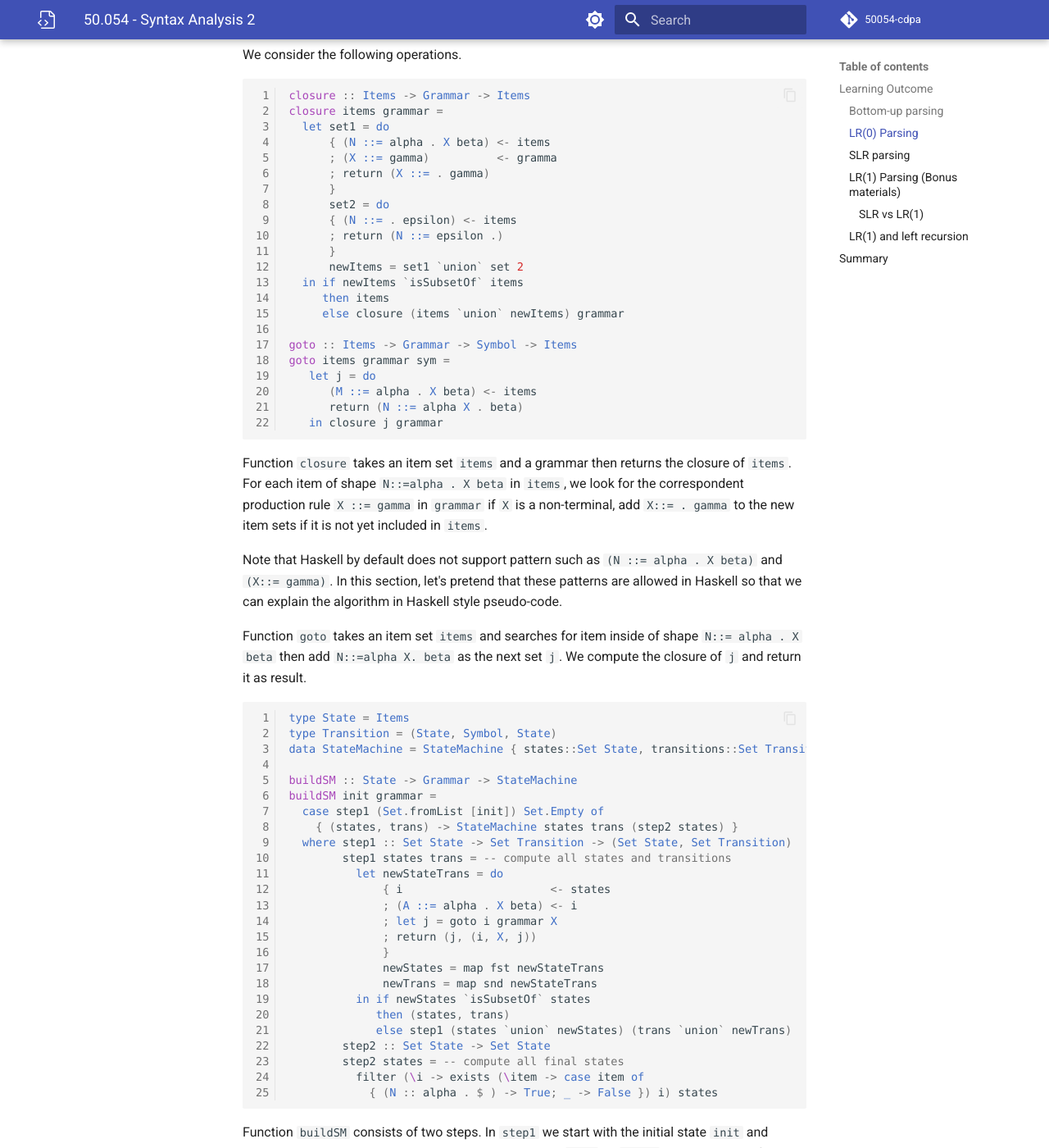
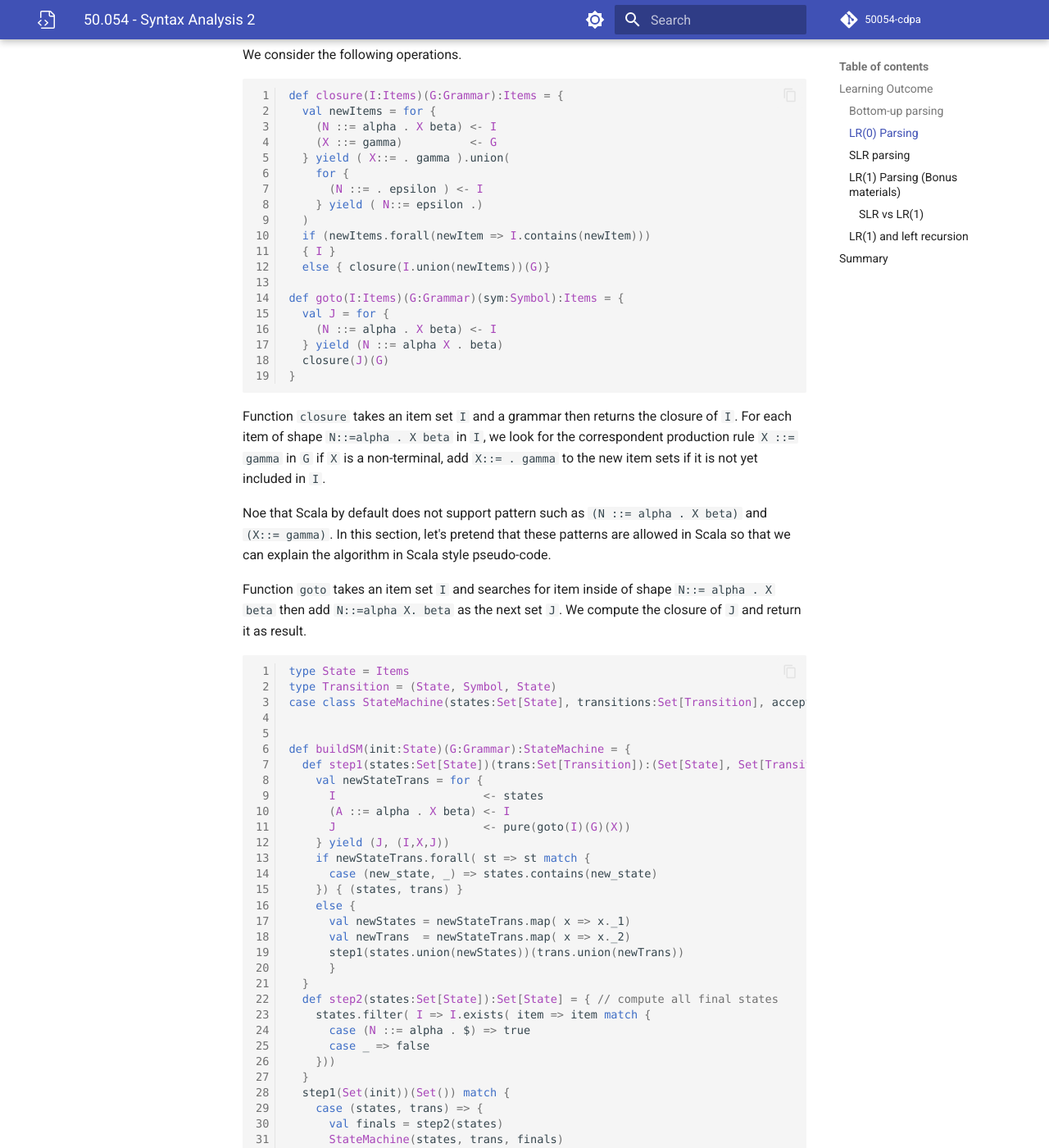
Before and after one commit to 50054-cdpa/notes, an MkDocs documentation site: the page built from docs/syntax_analysis_2.md, in a window 1280 px wide and 1400 px high, scrolled down 3837 px. Shown: the whole window at 82% size. Built offline with MkDocs 1.6.1 and Material for MkDocs 9.7.7, drawn with Linux system fonts in a browser that asks for light colours; some web fonts are replaced; comment, search, counter and statistics services are not loaded; some of the changed text lies outside the part shown.

Commit message:
converting the notes from Haskell to Scala (attempt 2)

````diff
--- a/docs/syntax_analysis_2.md
+++ b/docs/syntax_analysis_2.md
@@ -92,7 +92,7 @@ We first consider the simplest parsing table where we ignore the leading token f
 
 The main idea is that the actions (which define the change and update of the state and stack) are output based on the current state and the current stack. If we recall that this is a form of state machine.
 
-From this point onwards, we use pseudo Haskell syntax illustrate the algorithm behind the parsing table construction.
+From this point onwards, we use pseudo Scala syntax illustrate the algorithm behind the parsing table construction.
 
 Let `.` denote a meta symbol which indicate the current parsing context in a production rule.
 
@@ -108,71 +108,77 @@ We call each of these possible contexts an `Item`.
 We define `Items` to be a set of `Item`s, `Grammar` to be a set of production rules (whose definition is omitted, we use the syntax
 `LHS::=RHS` directly in the pseudo-code.)
 
-```hs
-type Items = Set Item
-type Grammar = Set Prod
+```scala
+type Items = Set[Item]
+type Grammar = Set[Prod]
 ```
 
 We consider the following operations.
 
-```hs
-closure :: Items -> Grammar -> Items
-closure items grammar =
-  let set1 = do
-      { (N ::= alpha . X beta) <- items
-      ; (X ::= gamma)          <- gramma
-      ; return (X ::= . gamma)
-      }
-      set2 = do
-      { (N ::= . epsilon) <- items
-      ; return (N ::= epsilon .)
-      }
-      newItems = set1 `union` set 2
-  in if newItems `isSubsetOf` items
-     then items
-     else closure (items `union` newItems) grammar
+```scala
+def closure(I:Items)(G:Grammar):Items = {
+  val newItems = for {
+    (N ::= alpha . X beta) <- I
+    (X ::= gamma)          <- G
+  } yield ( X::= . gamma ).union(
+    for {
+      (N ::= . epsilon ) <- I
+    } yield ( N::= epsilon .)
+  )
+  if (newItems.forall(newItem => I.contains(newItem)))
+  { I }
+  else { closure(I.union(newItems))(G)}
 
-goto :: Items -> Grammar -> Symbol -> Items
-goto items grammar sym =
-   let j = do
-      (M ::= alpha . X beta) <- items
-      return (N ::= alpha X . beta)
-   in closure j grammar
+def goto(I:Items)(G:Grammar)(sym:Symbol):Items = {
+  val J = for {
+    (N ::= alpha . X beta) <- I
+  } yield (N ::= alpha X . beta)
+  closure(J)(G)
+}
 ```
 
-Function `closure` takes an item set `items` and a grammar then returns the closure of `items`. For each item of shape `N::=alpha . X beta` in `items`, we look for the correspondent production rule `X ::= gamma` in `grammar` if `X` is a non-terminal, add `X::= . gamma` to the new item sets if it is not yet included in `items`.
+Function `closure` takes an item set `I` and a grammar then returns the closure of `I`. For each item of shape `N::=alpha . X beta` in `I`, we look for the correspondent production rule `X ::= gamma` in `G` if `X` is a non-terminal, add `X::= . gamma` to the new item sets if it is not yet included in `I`.
 
-Note that Haskell by default does not support pattern such as `(N ::= alpha . X beta)` and `(X::= gamma)`. In this section, let's pretend that these patterns are allowed in Haskell so that we can explain the algorithm in Haskell style pseudo-code.
+Noe that Scala by default does not support pattern such as `(N ::= alpha . X beta)` and `(X::= gamma)`. In this section, let's pretend that these patterns are allowed in Scala so that we can explain the algorithm in Scala style pseudo-code.
 
-Function `goto` takes an item set `items` and searches for item inside of shape
-`N::= alpha . X beta` then add `N::=alpha X. beta` as the next set `j`. We compute the closure of `j` and return it as result.
+Function `goto` takes an item set `I` and searches for item inside of shape
+`N::= alpha . X beta` then add `N::=alpha X. beta` as the next set `J`. We compute the closure of `J` and return it as result.
 
-```hs
+```scala
 type State = Items
 type Transition = (State, Symbol, State)
-data StateMachine = StateMachine { states::Set State, transitions::Set Transition , accepts::Set State}
+case class StateMachine(states:Set[State], transitions:Set[Transition], accepts:Set[State])
 
-buildSM :: State -> Grammar -> StateMachine
-buildSM init grammar =
-  case step1 (Set.fromList [init]) Set.Empty of
-    { (states, trans) -> StateMachine states trans (step2 states) }
-  where step1 :: Set State -> Set Transition -> (Set State, Set Transition)
-        step1 states trans = -- compute all states and transitions
-          let newStateTrans = do
-              { i                      <- states
-              ; (A ::= alpha . X beta) <- i
-              ; let j = goto i grammar X
-              ; return (j, (i, X, j))
-              }
-              newStates = map fst newStateTrans
-              newTrans = map snd newStateTrans
-          in if newStates `isSubsetOf` states
-             then (states, trans)
-             else step1 (states `union` newStates) (trans `union` newTrans)
-        step2 :: Set State -> Set State
-        step2 states = -- compute all final states
-          filter (\i -> exists (\item -> case item of
-            { (N :: alpha . $ ) -> True; _ -> False }) i) states
+
+def buildSM(init:State)(G:Grammar):StateMachine = {
+  def step1(states:Set[State])(trans:Set[Transition]):(Set[State], Set[Transition]) = { // compute all states and transitions
+    val newStateTrans = for {
+      I                      <- states
+      (A ::= alpha . X beta) <- I
+      J                      <- pure(goto(I)(G)(X))
+    } yield (J, (I,X,J))
+    if newStateTrans.forall( st => st match {
+      case (new_state, _) => states.contains(new_state)
+    }) { (states, trans) }
+    else {
+      val newStates = newStateTrans.map( x => x._1)
+      val newTrans  = newStateTrans.map( x => x._2)
+      step1(states.union(newStates))(trans.union(newTrans))
+      }
+  }
+  def step2(states:Set[State]):Set[State] = { // compute all final states
+    states.filter( I => I.exists( item => item match {
+      case (N ::= alpha . $) => true
+      case _ => false
+    }))
+  }
+  step1(Set(init))(Set()) match {
+    case (states, trans) => {
+      val finals = step2(states)
+      StateMachine(states, trans, finals)
+    }
+  }
+}
 ```
 
 Function `buildSM` consists of two steps. In `step1` we start with the initial state `init` and compute all possible states and transitions by applying `goto`. In `step2`, we compute all final states.
@@ -180,6 +186,7 @@ Function `buildSM` consists of two steps. In `step1` we start with the initial s
 By applying `buildSM` to Grammar 6 yields the following state diagram.
 
 ```mermaid
+
 graph
   State10["State10 <br/> S'::=.E$ <br/> E::=.TE' <br/> T::=i "]--T-->State11["State11 <br/> E::=T.E' <br/> E'::=+TE' <br/> E'::= . epsilon <br/> E'::= epsilon."]
   State10--E-->State12["State12 <br/> S'::=E.$"]
@@ -192,52 +199,53 @@ graph
   State15--E'-->State16["State16 <br/> E'::=+TE'."]
 ```
 
-```hs
-reduce :: [State] -> [(Items, Prod)]
-reduce states =
-  foldl (\(acc, items) ->
-    foldl (\(acc2,item) -> case item of
-      { (N::= alpha . ) -> acc2 ++ [(item, N::=alpha)]
-      ; _  -> acc2
-      } acc (toList items))
-  ) [] states
+```scala
+def reduce(states:List[State]):List[(Items, Prod)] = {
+  states.foldLeft(List())((accI:(List[(Items,Prod)], Items)) => accI match {
+    case (acc,I) => I.toList.foldLeft(acc)( ai:(List[(Items,Prod)], Item)) => ai match {
+      case (a, ( N::= alpha .)) => a.append(List((I, N::=alpha)))
+      case (a, _) => a
+    }
+  }
+}
 ```
 
 Function `reduce` takes a list of states and search for item set that contains an item of shape `N::= alpha .`.
 
-```hs
+```scala
+enum Action {
+  case Shift(i:State)
+  case Reduce(p:Prod)
+  case Accept
+  case Goto(i:State)
+}
 
-data Action = Shift State | Reduce Prdo | Accept | Goto State
-
-ptable :: Grammar -> Prod -> [(State, Symbol, Action)]
-ptable grammar (S ::= X$) =
-  let init = closure (Set.fromList [S ::=.X$]) grammar
-  in case buildSM init grammar of
-  { StateMachine states trans finals ->
-    let shifts = do
-        { (i, x, j) <- trans
-        ; if isTerminal x
-        ; return (i, x, (Shift j))
+def ptable(G:Grammar)(prod:Prod):List[(State, Symbol, Action)] = prod match {
+  case (S::= X$) => {
+    val init = Set(closure(Set(S ::=.X$))(G))
+    buildSM(init)(G) match {
+      case StateMachine(states, trans, finals) => {
+        val shifts  = for {
+          (I, x, J) <- trans
+          if isTerminal(x)
+        } yield (I, x, Shift(J))
+        val gotos   = for {
+          (I, x, J) <- trans
+          if !isTerminal(x)
+          yield (I, x, Goto(J)))
         }
-
-        gotos = do
-        { (i, x, j) <- grans
-        ; if not (isTerminal x)
-        ; return (i, x, (Goto j))
-        }
-
-        reduces = do
-        { (i, N::=alpha) <- reduce states
-        ; x <- allTerminals grammar
-        ; return (i, x, reduce (N::=alpha))
-        }
-
-        accepts = do
-        { i <- finals
-        ; return (i, $, Accept)
-        }
-    in shifts ++ gotos ++ reduces ++ accepts
+        val reduces = for {
+          (I, N::=alpha) <- reduce(states)
+          x <- allTerminals(G)
+        } yield (I, x, Reduce(N::=alpha))
+        val accepts = for {
+          I <- finals
+        } yield (I, $, Accept)
+        shifts ++ gotos ++ reduces ++ accepts
+      }
+    }
   }
+}
 ```
 
 Function `ptable` computes the `LR(0)` parsing table by making use of the functions defined earlier.
@@ -263,47 +271,42 @@ One issue with the above `LR(0)` parsing table is that we see conflicts in cells
 
 A simple fix to this problem is to consider only the symbols that follows the LHS non-terminal.
 
-```hs
-reduce :: [State] -> [(Items, Symbol, Prod)]
-reduce states =
-  foldl (\(acc, items) ->
-    foldl (\(acc1, item) -> case item of
-      { (N::= alpha .) -> acc1 ++ (map (\s -> (I, s N::=alpha) (follow N grammar)) -- the fix
-      ; _ -> acc1)
-      }) acc (toList items)
-    ) [] states
+```scala
+def reduce(states:List[State]):List[(Items, Symbol, Prod)] = {
+  states.foldLeft(List())((accI:(List[(Items, Symbol,  Prod)], Items)) => accI match {
+    case (acc,I) => I.toList.foldLeft(acc)( ai:(List[(Items, Symbol,  Prod)], Item)) => ai match {
+      case (a, ( N::= alpha .)) => a ++ (follow(N).map( s => (I, s N::=alpha))) // fix
+      case (a, _) => a
+    }
+  }
+}
 
-ptable :: Grammar -> Prod -> [(State, Symbol, Action)]
-ptable gramamr (S ::= X$) =
-  let init = closure (Set.fromList [S ::=.X$]) grammar
-  in case buildSM init grammar of
-  { StateMachine states trans finals ->
-    let shifts = do
-        { (i, x, j) <- trans
-        ; if isTerminal x
-        ; return (i, x, (Shift j))
+def ptable(G:Grammar)(prod:Prod):List[(State, Symbol, Action)] = prod match {
+  case (S::= X$) => {
+    val init = Set(closure(Set(S ::=.X$))(G))
+    buildSM(init)(G) match {
+      case StateMachine(states, trans, finals) => {
+        val shifts  = for {
+          (I, x, J) <- trans
+          if isTerminal(x)
+        } yield (I, x, Shift(J))
+        val gotos   = for {
+          (I, x, J) <- trans
+          if !isTerminal(x)
+          yield (I, x, Goto(J)))
         }
-
-        gotos = do
-        { (i, x, j) <- grans
-        ; if not (isTerminal x)
-        ; return (i, x, (Goto j))
-        }
-
-        reduces = do
-        { (i, x, N::=alpha) <- reduce states --  the fix
-        ; return (i, x, reduce (N::=alpha))
-        }
-
-        accepts = do
-        { i <- finals
-        ; return (i, $, Accept)
-        }
-    in shifts ++ gotos ++ reduces ++ accepts
+        val reduces = for {
+          (I, x, N::=alpha) <- reduce(states)
+        } yield (I, x, Reduce(N::=alpha)) // fix
+        val accepts = for {
+          I <- finals
+        } yield (I, $, Accept)
+        shifts ++ gotos ++ reduces ++ accepts
+      }
+    }
   }
+}
 ```
-
-The helper function `follow` compute the set of following symbols from the given non-terminal and grammar. Its definition is omitted as the details were discussed in the last lesson (top-down parsing).
 
 Given this fix, we are able to generate the conflict-free parsing table that we introduced earlier in this section.
 
@@ -328,31 +331,30 @@ For instance for production rule 3 `E' ::= +TE'`, we have 12 possible items
 
 We adjust the definition of `closure` and `goto`
 
-```hs
-closure :: Items -> Grammar -> Items
-closure items grammar =
-  let newItems = do
-      { (N ::= alpah . X beta, t) <- items
-      ; (X ::= gamma)             <- grammar
-      ; w                         <- first (beta t) grammar
-      ; let js = do
-                 { (N ::= . epsilon, t) <- items
-                 ; return (N::= epsilon ., t)}
-      ; return ( X ::= . gamma, w) `union` js}
-  if (newItems `isSubsetOf` items)
-  then items
-  else closure (items `union` newItems) grammar
+```scala
+def closure(I:Items)(G:Grammar):Items = {
+  val newItems = for {
+    (N ::= alpha . X beta, t) <- I
+    (X ::= gamma)             <- G
+    w                         <- first(beta t)
+  } yield ( X::= . gamma, w).union(
+    for {
+      (N ::= . epsilon, t) <- I
+    } yield ( N::= epsilon ., t)
+  )
+  if (newItems.forall(newItem => I.contains(newItem)))
+  { I }
+  else { closure(I.union(newItems))(G)}
 
-goto :: Items -> Grammar -> Symbol -> Items
-goto items grammar sym =
-  let j = do
-        { (N ::= alpha . X beta, t) <- items
-        ; return (N ::= alpha X . beta, t)
-        }
-  in closure j grammar
+def goto(I:Items)(G:Grammar)(sym:Symbol):Items = {
+  val J = for {
+    (N ::= alpha . X beta, t) <- I
+  } yield (N ::= alpha X . beta, t)
+  closure(J)(G)
+}
 ```
 
-When computing the closure of an item `(N ::= alpha . X beta, t)`, we look up production rule `X ::= gamma`, to add `X ::= .gamma` into the new item set, we need to consider the possible leading terminal tokens coming from `beta`, and `t` in case `beta` accepts epsilon. The helper function `first` finds the set of first terminals in a sequence of symbols in the given grammar, which was discussed in the last unit (in top-down parsing.) We skip the details definition of `first` function.
+When computing the closure of an item `(N ::= alpha . X beta, t)`, we look up production rule `X ::= gamma`, to add `X ::= .gamma` into the new item set, we need to consider the possible leading terminal tokens coming from `beta`, and `t` in case `beta` accepts epsilon.
 
 Applying the adjusted definition, we have the follow state diagram
 
@@ -373,14 +375,15 @@ For the top-most production rule, there is no leading token, we put a special sy
 
 To incorporate item's new definition, we adjust the `reduce` function as follows
 
-```hs
-reduce :: [State] -> [(Items, Symbol, Prod)] =
-reduce states =
-  foldl ( \(acc, items) ->
-    foldl (\(acc1, item) -> case item of
-      { (N :: =alpha ., t) -> acc1 ++ [(I, t, N::=alpha)]
-      ;  _ -> acc1 }) acc (toList items)
-    ) [] states
+```scala
+def reduce(states:List[State]):List[(Items, Symbol, Prod)] = {
+  states.foldLeft(List())((accI:(List[(Items,Symbol, Prod)], Items)) => accI match {
+    case (acc,I) => I.toList.foldLeft(acc)( ai:(List[(Items, Symbol, Prod)], Item)) => ai match {
+      case (a, ( N::= alpha ., t)) => a.append(List((I, t, N::=alpha)))
+      case (a, _) => a
+    }
+  }
+}
 ```
 
 `buildSM` and `ptable` function remain unchanged as per `SLR` parsing.
@@ -465,7 +468,7 @@ graph
 |19 |   |  |   |  | reduce 3 | | | | | |
 |20 |   |  |   |  | reduce 5 | | | | | |
 
-In which the shift-reduce conflicts are eliminated because when given an item `(N ::= alpha . X beta, t)`, we add `X ::= . gamma` into the closure, by computing `first (beta t) grammar`. This is only specific to this production rule `X::= gamma` and not other alternative.
+In which the shift-reduce conflicts are eliminated because when given an item `(N ::= alpha . X beta, t)`, we add `X ::= . gamma` into the closure, by computing `first(beta t)`. This is only specific to this production rule `X::= gamma` and not other alternative.
 
 ### LR(1) and left recursion
 
````
Also changed, not shown: docs/memory_management.md (+2 -2 lines), docs/static_semantics.md (+3 -3 lines), docs/syntax_analysis.md (+78 -77 lines).
